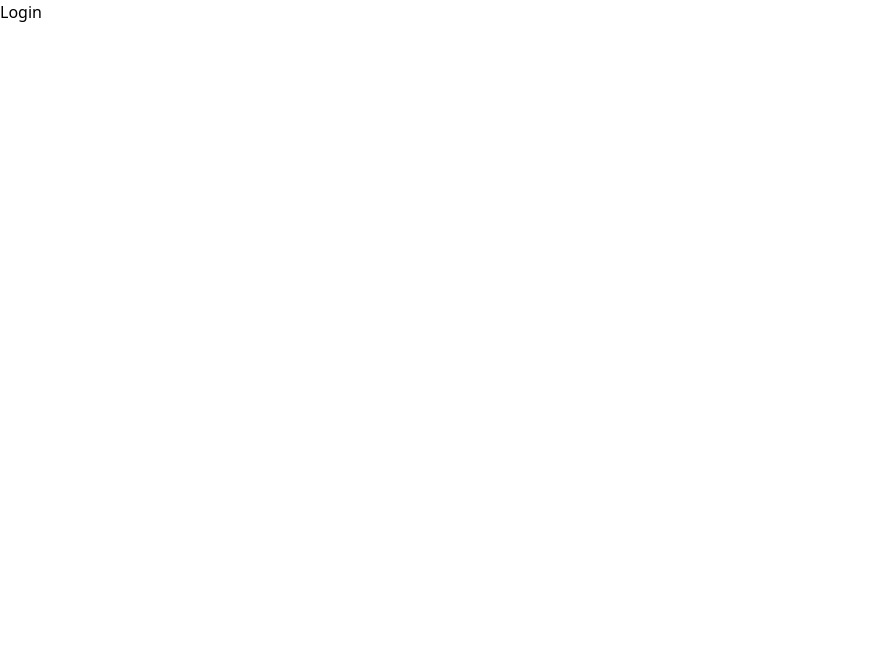
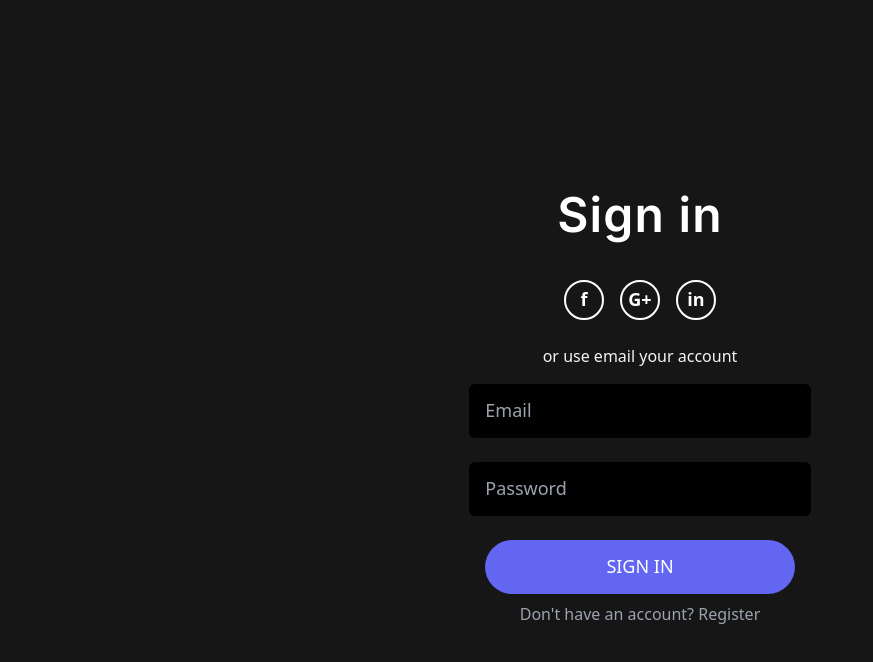
Before and after one commit to jcblanc2/ChatGenius, a React (Vite) app: page /login in a window 1280 px wide. Shown: the top 662 px of the page, without its empty margins (0-873 px from the left). Built offline with nearby package versions, Linux system fonts and the light colour scheme.

Commit message:
Add login Page

```diff
--- a/src/pages/Login.jsx
+++ b/src/pages/Login.jsx
@@ -1,7 +1,42 @@
+import InputText from "../components/InputText";
+import AuthButton from "../components/AuthButton";
+import { Link } from "react-router-dom";
+
 const Login = () => {
     return (
-        <div>Login</div>
-    )
+        <section className="min-h-screen flex items-center justify-center text-white bg-primary">
+            <div className="lg:w-1/2 w-full flex items-center justify-center text-center md:px-16 px-0 z-0 ">
+                <div className="w-full py-6 z-20  ">
+                    <h1 className="my-3 text-4xl font-inter font-semibold  tracking-wide">
+                        Sign in
+                    </h1>
+
+                    <div className="py-6 space-x-4">
+                        <span className="w-10 h-10 items-center justify-center inline-flex rounded-full font-bold text-lg border-2 border-white cursor-pointer">f</span>
+                        <span className="w-10 h-10 items-center justify-center inline-flex rounded-full font-bold text-lg border-2 border-white cursor-pointer">G+</span>
+                        <span className="w-10 h-10 items-center justify-center inline-flex rounded-full font-bold text-lg border-2 border-white cursor-pointer">in</span>
+                    </div>
+
+                    <p className="text-gray-100">
+                        or use email your account
+                    </p>
+
+                    <form action="" className="sm:w-2/3 w-full px-4 lg:px-0 mx-auto">
+                        <InputText placeholder='Email' />
+                        <InputText placeholder='Password' />
+
+                        <div className="px-4 pb-2 pt-4">
+                            <AuthButton label='sign in' />
+                        </div>
+
+                        <div className="text-gray-400">
+                            <span>Don't have an account?</span>
+                            <Link to='/register' className="hover:text-indigo-500"> Register</Link>
+                        </div>
+                    </form>
+                </div>
+            </div>
+        </section>)
 }
 
 export default Login
--- a/src/pages/Register.jsx
+++ b/src/pages/Register.jsx
@@ -1,5 +1,6 @@
 import InputText from "../components/InputText";
 import AuthButton from "../components/AuthButton";
+import { Link } from "react-router-dom";
 
 const Register = () => {
     return (
@@ -31,7 +32,7 @@ const Register = () => {
 
                         <div className="text-gray-400">
                             <span>Already have an account?</span>
-                            <a href="#" className="hover:text-indigo-500"> Login</a>
+                            <Link to="/login" className="hover:text-indigo-500"> Login</Link>
                         </div>
                     </form>
                 </div>
```
